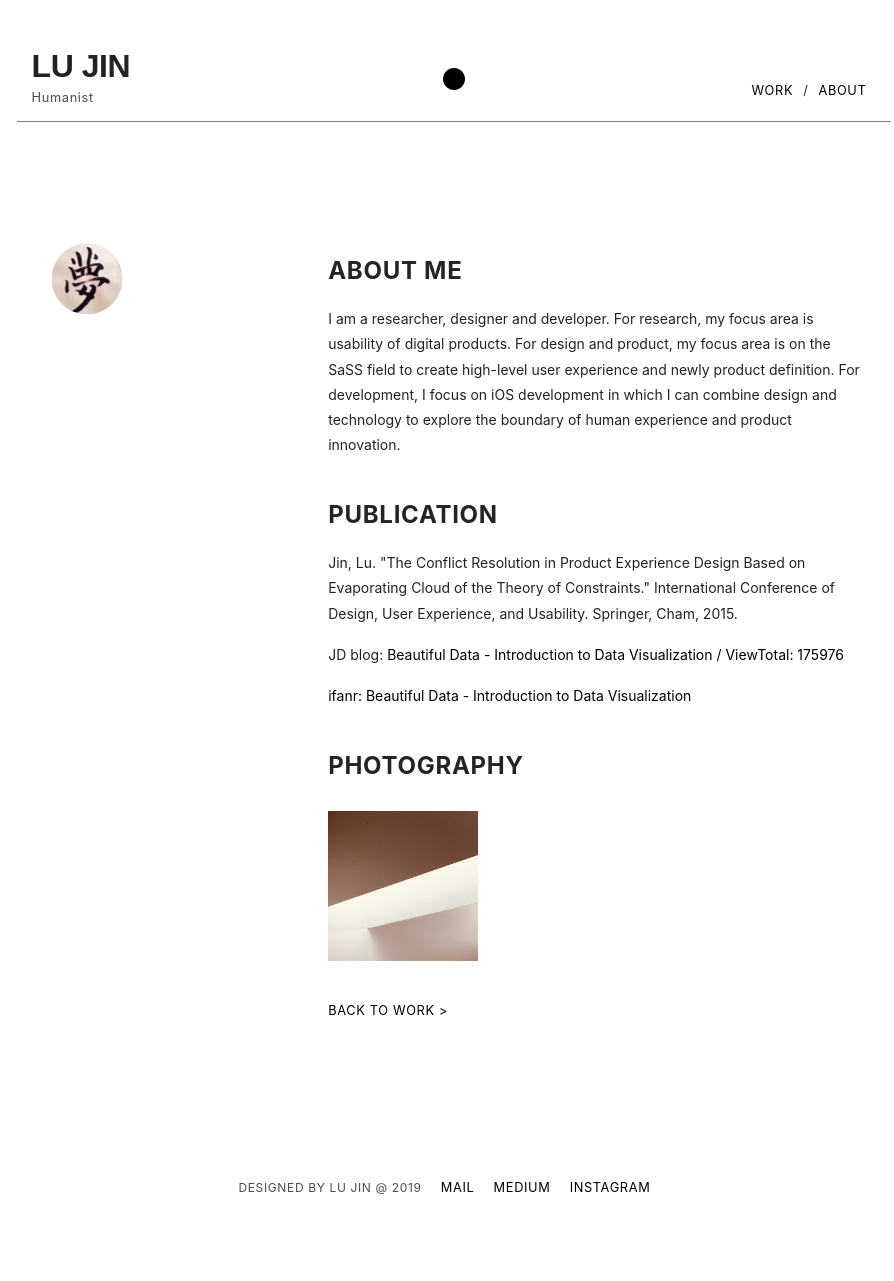
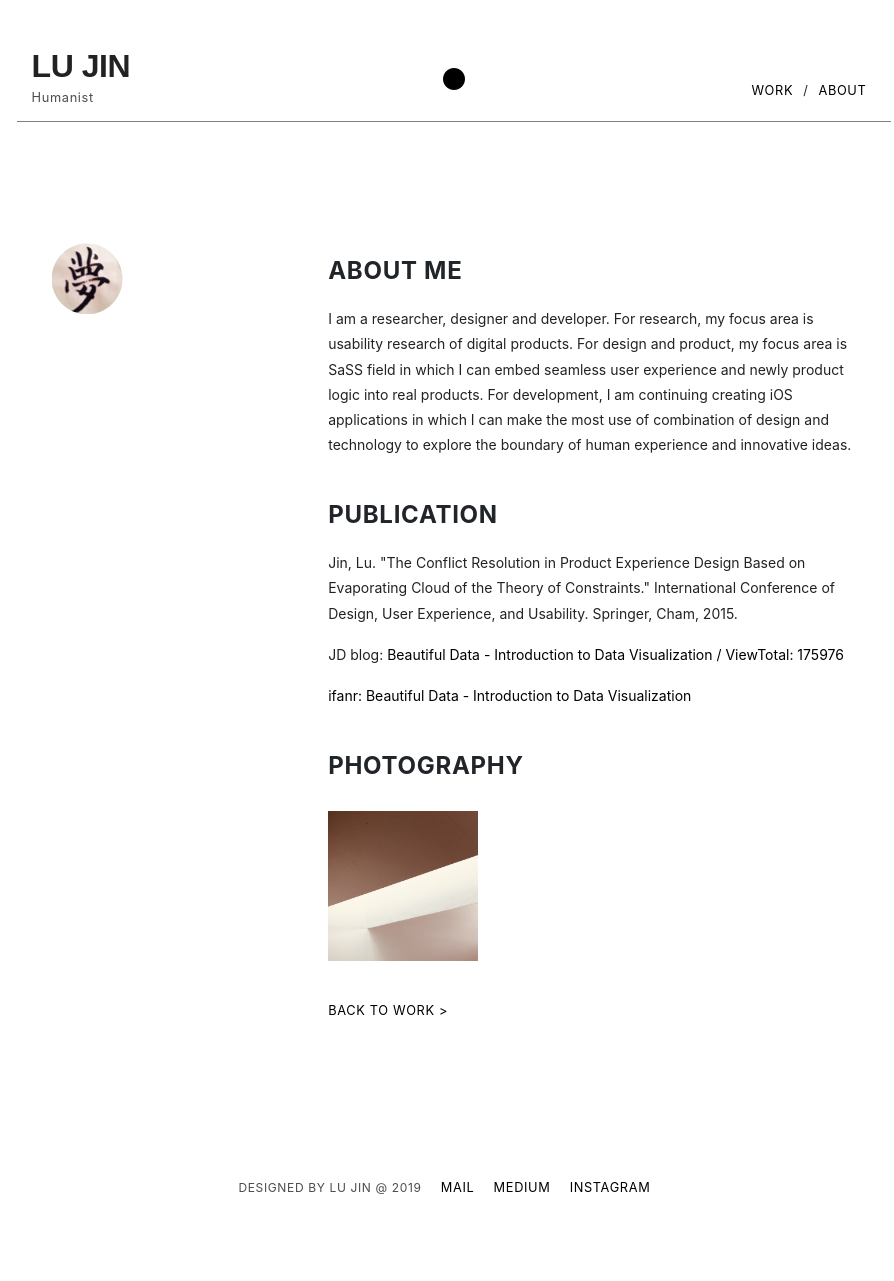
Before and after one commit to beforux/ShakeYourLove, a Jekyll site: the page about.html, which Jekyll copies as it is, in a window 1280 px wide. Shown: the whole page, without its empty margins (186-1080 px from the left). Built offline with Jekyll 4.4.1, drawn with Linux system fonts in a browser that asks for light colours; nearby versions of some CDN libraries.

Commit message:
Update about.html

```diff
--- a/about.html
+++ b/about.html
@@ -53,7 +53,7 @@
           </div>
           <div class="col-sm-8">
             <h3>About Me</h3>
-            <p>I am a researcher, designer and developer. For research, my focus area is usability of digital products. For design and product, my focus area is on the SaSS field to create high-level user experience and newly product definition. For development, I focus on iOS development in which I can combine design and technology to explore the boundary of human experience and product innovation.</p>
+            <p>I am a researcher, designer and developer. For research, my focus area is usability research of digital products. For design and product, my focus area is SaSS field in which I can embed seamless user experience and newly product logic into real products. For development, I am continuing creating iOS applications in which I can make the most use of combination of design and technology to explore the boundary of human experience and innovative ideas.</p>
             <h3>Publication</h3>
               <p>Jin, Lu. "The Conflict Resolution in Product Experience Design Based on Evaporating Cloud of the Theory of Constraints." International Conference of Design, User Experience, and Usability. Springer, Cham, 2015.</p>
               <p>JD blog: <a href="http://jdc.jd.com/archives/1333">Beautiful Data - Introduction to Data Visualization<a> / ViewTotal: 175976</p>
```
